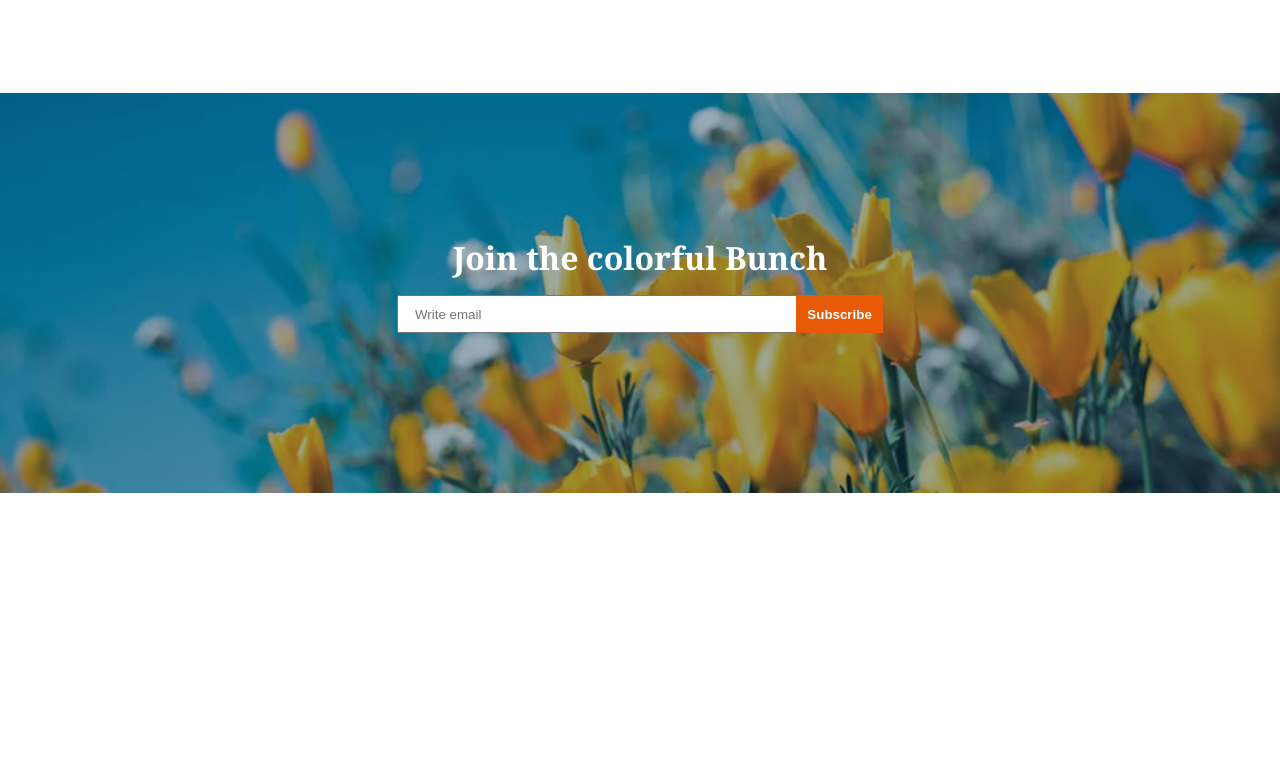
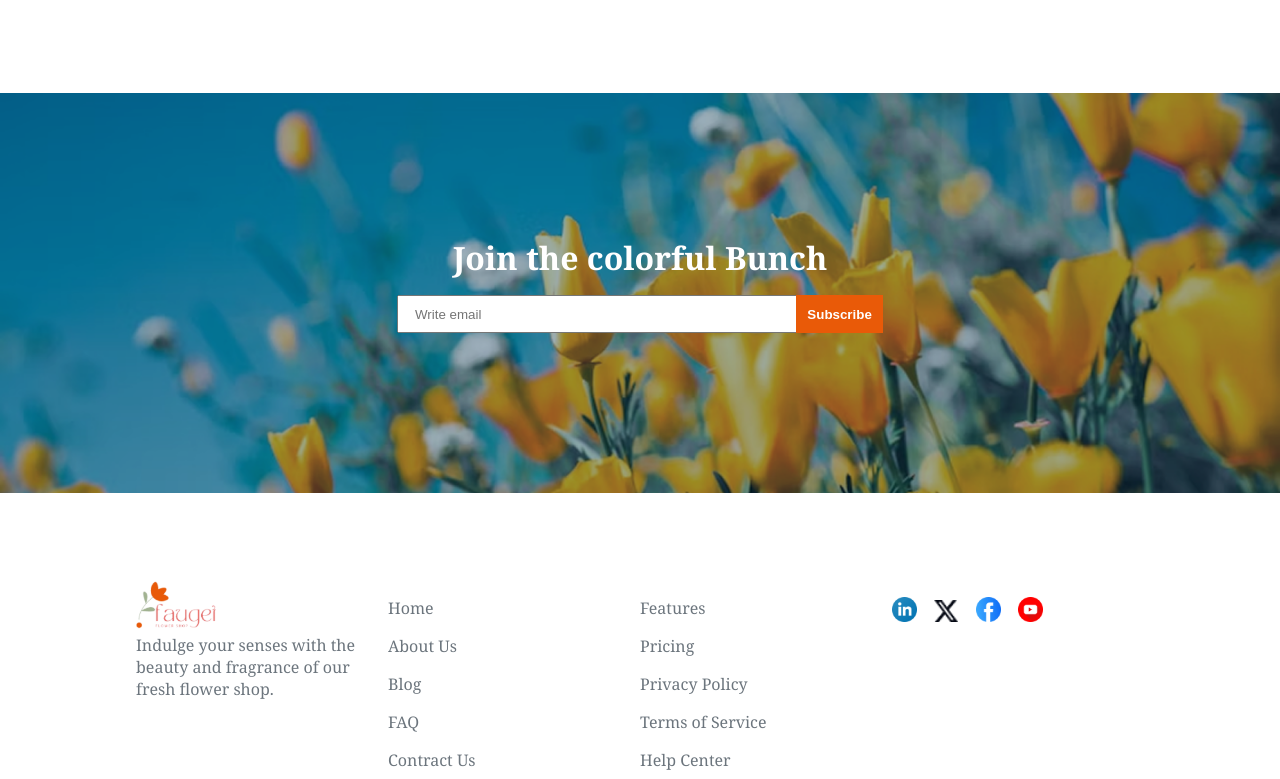
Before and after one commit to TH-Rongon/My-2nd-Assignment, a plain HTML site: page index.html in a window 1280 px wide. Shown: the part 3202-3981 px from the top of the page. Before the commit the page ends 3775 px from the top, so only its background shows below. Drawn offline with Linux system fonts and the light colour scheme.

Commit message:
footer add

```diff
--- a/index.html
+++ b/index.html
@@ -191,7 +191,39 @@
         <button>Subscribe</button>
       </div>
     </section>
-
+ <footer>
+      <div class="footer-brand">
+        <img src="./assets/nav_logo.png" alt="footer logo" />
+        <p>
+          Indulge your senses with the beauty and fragrance of our fresh flower
+          shop.
+        </p>
+      </div>
+      <div class="footer-menu-left">
+        <ul>
+          <li><a href="/">Home</a></li>
+          <li><a href="/">About Us</a></li>
+          <li><a href="/">Blog</a></li>
+          <li><a href="/">FAQ</a></li>
+          <li><a href="/">Contract Us</a></li>
+        </ul>
+      </div>
+      <div class="footer-menu-right">
+        <ul>
+          <li><a href="/">Features</a></li>
+          <li><a href="/">Pricing</a></li>
+          <li><a href="/">Privacy Policy</a></li>
+          <li><a href="/">Terms of Service</a></li>
+          <li><a href="/">Help Center</a></li>
+        </ul>
+      </div>
+      <div class="footer-social">
+        <img src="./assets/icon-linkedin.png" alt="" />
+        <img src="./assets/icon-twitter.png" alt="" />
+        <img src="./assets/icon-facebook.png" alt="" />
+        <img src="./assets/icon-youtube.png" alt="" />
+      </div>
+    </footer>
 
 
 
```
